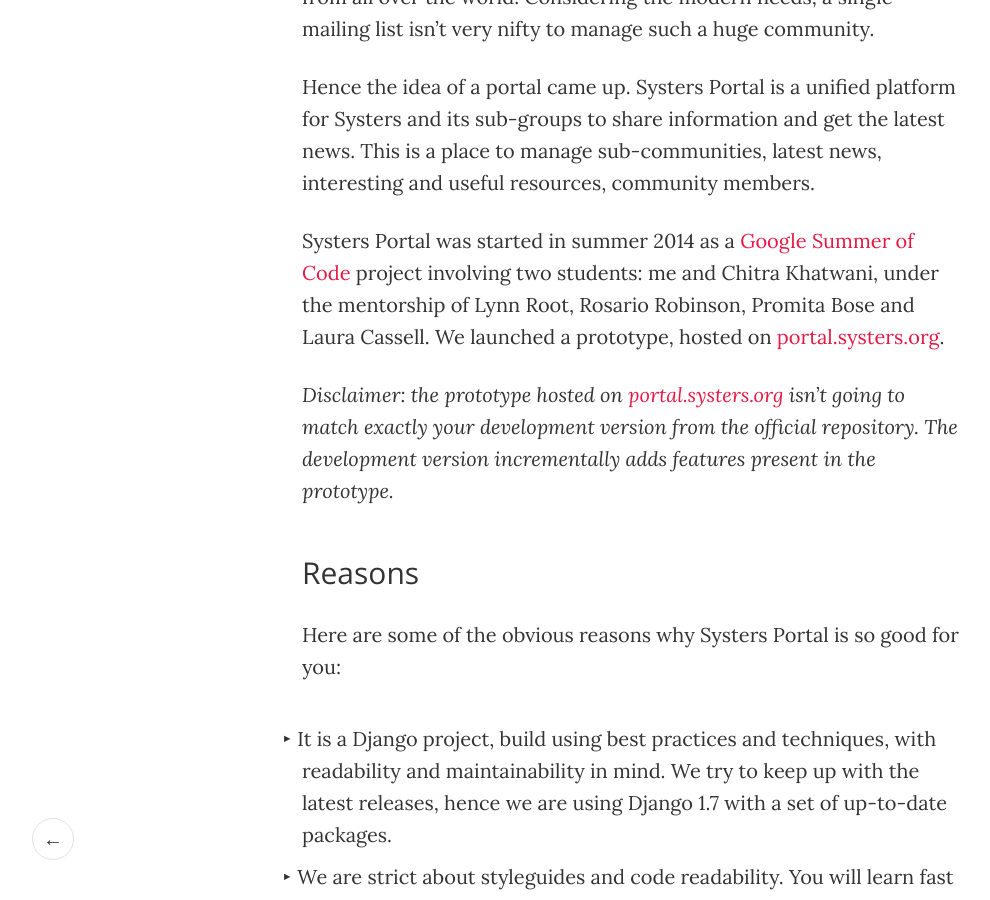
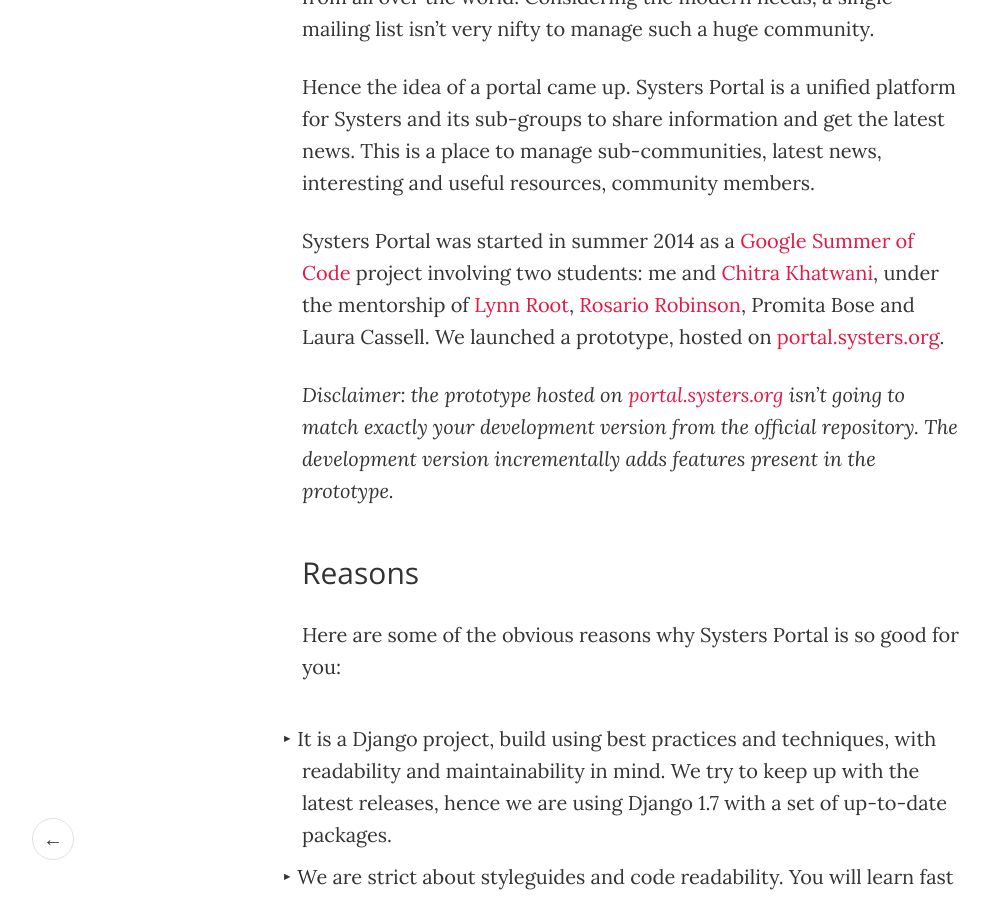
Before and after one commit to ana-balica/ana-balica.github.io, a Jekyll site: the page built from _posts/2014-11-11-systers-portal.md, in a window 1280 px wide and 900 px high, scrolled down 1377 px. Shown: the whole window, without its empty margins (8-998 px from the left). Built offline with Jekyll 4.4.1, drawn with Linux system fonts in a browser that asks for light colours; comment, search, counter and statistics services are not loaded; part of the change alters nothing that is shown.

```diff
--- a/_posts/2014-11-11-systers-portal.md
+++ b/_posts/2014-11-11-systers-portal.md
@@ -39,8 +39,9 @@ resources, community members.
 
 Systers Portal was started in summer 2014 as a
 [Google Summer of Code](http://www.google-melange.com/gsoc/homepage/google/gsoc2014)
-project involving two students: me and Chitra Khatwani, under the mentorship of Lynn Root,
-Rosario Robinson, Promita Bose and Laura Cassell. We launched a prototype,
+project involving two students: me and [Chitra Khatwani](in.linkedin.com/pub/chitra-khatwani/39/763/6b1),
+under the mentorship of [Lynn Root](http://www.roguelynn.com/),
+[Rosario Robinson](http://www.rosariorobinson.com/), Promita Bose and Laura Cassell. We launched a prototype,
 hosted on [portal.systers.org](http://portal.systers.org/).
 
 *Disclaimer: the prototype hosted on [portal.systers.org](http://portal.systers.org/)
```
